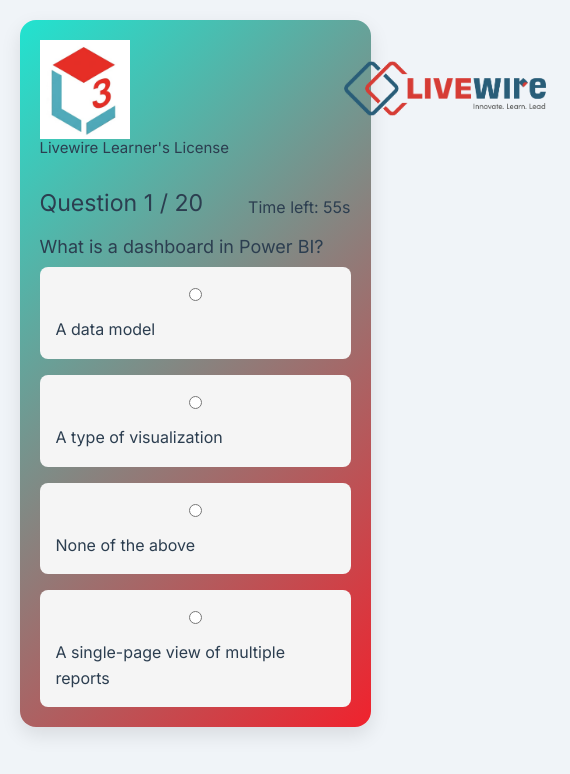
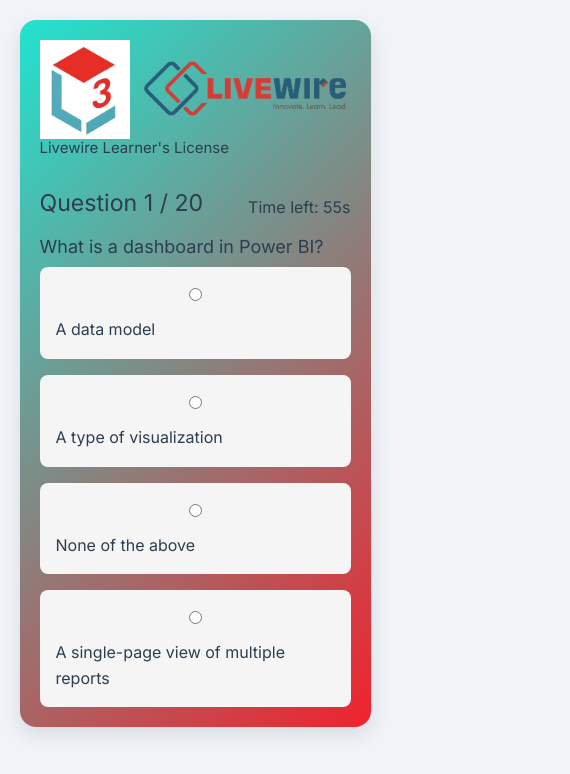
Before and after one commit to Livewire2025/studentportal, a React (Vite) app in the folder client/: page /test in a window 390 px wide. Shown: the top 774 px of the page, 570 px wide, since content can reach past the window. Built offline with nearby package versions, Linux system fonts and the light colour scheme.

Commit message:
img loaded2"

```diff
--- a/client/src/App.css
+++ b/client/src/App.css
@@ -32,6 +32,11 @@
 .l3img{
   margin-left: 280px;
   margin-top: -180px;
+}
+@media screen and (max-width:750px){
+  .l3img{
+    margin-left: 80px;
+  }
 }
 .l3{
   font-size: 15px;
```
